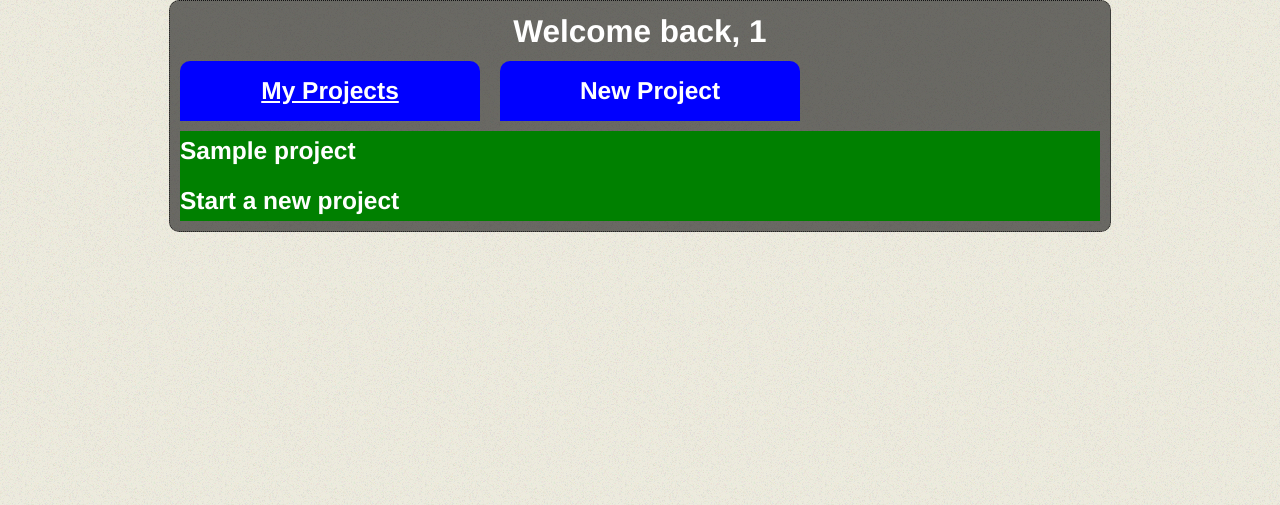
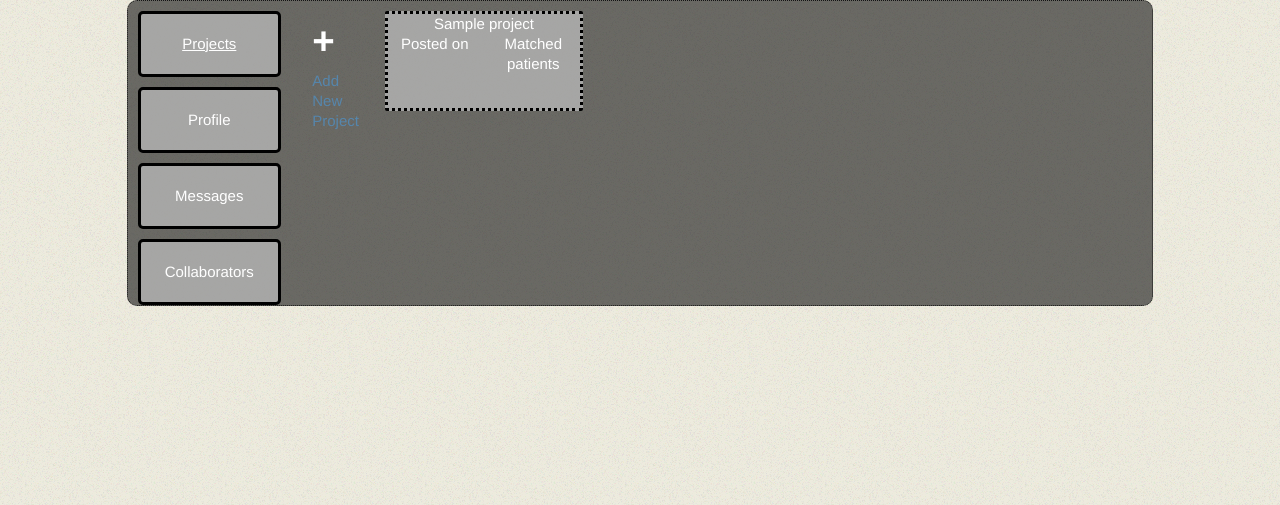
Before and after one commit to namelessnerd/pccr, a Django app: template pc2django/pc2django/templates/pccrportal/researcher_home.html in a window 1280 px wide. Shown: the top 505 px of the page. Run offline with Django 3.2, Linux system fonts and the light colour scheme; the template is opened without the code that fills it: most values are stand-ins (such as "Sample title", 1, 10 or a date in 2020).

Commit message:
Whole bunch of integrations
Integrated with tag extractors (both stat and opencalais), matcher is
in, profile viewing, editing, project creation with tag generation, tag
viewing.

```diff
--- a/pc2django/pc2django/backend/sae/opencalais.py
+++ b/pc2django/pc2django/backend/sae/opencalais.py
@@ -1,4 +1,4 @@
-from pc2django.pc2django.backend.sae import calais
+import calais
 import pprint
 import sets
 
@@ -34,6 +34,5 @@ def fetch_calais(contents):
 	try:
 		extracted_tags+=[entity['name'].lower() for entity in result.entities]
 	except Exception, e:
-		print 'Exception in file {0}'.format(filename)
 		pass
 	return [extracted_tag for extracted_tag in sets.Set(extracted_tags)]
--- a/pc2django/pc2django/pccrportal/static/css/pccr_main.css
+++ b/pc2django/pc2django/pccrportal/static/css/pccr_main.css
@@ -32,11 +32,33 @@ section.body:after{
 */
 
 .project-tab{
-	border-top-right-radius: 10px;
-	border-top-left-radius:10px;
-	margin-left: 10px;
+	border-radius: 5px;
+	margin-top: 10px;
+    margin-left: 10px;
+    height: 40px;
+    padding-top: 20px;
 	cursor: pointer;
+    border: 3px solid black;
+    background: rgba(192,192,192,0.7);
+    text-align: center;
+    color: white;
 }
+
+.project-label{
+	border-radius: 2px;
+    margin-left: 10px;
+    height: 100px;
+	cursor: pointer;
+    border: 3px dotted black;
+    background: rgba(192,192,192,0.7);
+    text-align: center;
+    color: white;
+}
+
+.user-tabs{
+    display: none;
+}
+
 section.body {
 	background: url(/static/img/noise.592656.png) #edebde;
 	position: relative;
@@ -66,7 +88,7 @@ input[class=input-large] {
           border-radius: 6px;
 	}
 
-.project_desc{
+.project-desc{
 	color: white;
 	text-align: left;
 	cursor: pointer;
@@ -74,6 +96,10 @@ input[class=input-large] {
 
 .project_desc a.hover{
 	color: inherit;
+}
+
+#add-project-modal .modal-body {
+	max-height: 900px;
 }
 
 /* imported from study */
--- /dev/null
+++ b/pc2django/pc2django/templates/pccrportal/modules/collab.html
@@ -0,0 +1,26 @@
+<div id="project-frame" class="user-tabs" style=" height:
+		auto; width: 100%; margin: 10px;">
+    <div class="row-fluid" style="height: 120px;">
+        <div id="new-project" class="span1 project-desc">
+            <div> <h1> + </h1> </div>
+            <div>  <a href="#add-project-modal" data-toggle="modal">Add New Project</a></div>
+        </div>
+		{% if project_list %}
+			{% for project in project_list %}
+                <div class="span3 project-label">
+                    <div>
+                        <a href="/pccr/project/{{project.id}}" class="project-desc">{{project.project_title}} </a>
+                    </div>
+                    <div class="row-fluid">
+                        <div class="span6">Posted on </div>
+                        <div class="span6">Matched patients</div>
+                    </div>
+                </div>
+                {% if forloop.counter|divisibleby:"3" %}
+                    </div>
+                    <div class="row-fluid" style="height: 100px;">
+                {% endif %}
+			{% endfor %}
+		{% endif %}
+    </div>
+</div>
--- /dev/null
+++ b/pc2django/pc2django/templates/pccrportal/modules/messages.html
@@ -0,0 +1,26 @@
+<div id="project-frame" class="user-tabs" style=" height:
+		auto; width: 100%; margin: 10px;">
+    <div class="row-fluid" style="height: 120px;">
+        <div id="new-project" class="span1 project-desc">
+            <div> <h1> + </h1> </div>
+            <div>  <a href="#add-project-modal" data-toggle="modal">Add New Project</a></div>
+        </div>
+		{% if project_list %}
+			{% for project in project_list %}
+                <div class="span3 project-label">
+                    <div>
+                        <a href="/pccr/project/{{project.id}}" class="project-desc">{{project.project_title}} </a>
+                    </div>
+                    <div class="row-fluid">
+                        <div class="span6">Posted on </div>
+                        <div class="span6">Matched patients</div>
+                    </div>
+                </div>
+                {% if forloop.counter|divisibleby:"3" %}
+                    </div>
+                    <div class="row-fluid" style="height: 100px;">
+                {% endif %}
+			{% endfor %}
+		{% endif %}
+    </div>
+</div>
--- /dev/null
+++ b/pc2django/pc2django/templates/pccrportal/modules/newproject.html
@@ -0,0 +1,30 @@
+<div id="add-project-modal" class="modal hide fade" aria-hidden= "true" style="width: 50%; height: 750px;">
+    <div class="modal-header">
+        <h3> Add a new project </h3>
+    </div>
+    <div class="modal-body">
+        <form id="new-project-form" method="post" action="/pccr/add_project">
+				{% csrf_token%}
+            <div style="padding: 30px 0px;">
+                <input name="pcori-url" class="input-large" placeholder="PCORI URL (for projects in PCORI)"/>
+            </div>
+		    <div style="margin-top: -30px">
+                <input name="project-title" class="input-large" placeholder="Enter Project Title"/>
+            </div>
+            <div style="margin-top: 30px">
+                <textarea name="project-description" style="width: 96%;border-radius: 10px; margin-top: -30px;" rows="20"
+                    placeholder="Enter project description. At this point we do not support HTML tags.">
+                </textarea>
+            </div>
+            <div class="row-fluid" style="padding-bottom: 2%">
+                <div class="span6"></div>
+                <div class="span2" style="padding-left: 90px">
+                        <button class="btn-large btn-danger"> Cancel </button>
+                </div>
+                <div class="span4" style="padding-left: 70px">
+                        <button type="submit" class="btn-large btn-success"> Start Project </button>
+                </div>
+            </div>
+        </form>
+    </div>
+</div>
--- /dev/null
+++ b/pc2django/pc2django/templates/pccrportal/modules/profile.html
@@ -0,0 +1,78 @@
+<div id="profile-frame" class="user-tabs" style=" height:
+		auto; width: 100%; margin: 10px;">
+
+    <div class="row-fluid">
+        <div class="span2"> <b> Name </b> </div>
+        <div id="name" class="span10"> <h2> {{researcher.name}} </h2> </div>
+    </div>
+    <div class="row-fluid">
+        <div class="span2"> <b> Email </b> </div>
+        <div id="email" class="span10"> <h4> {{researcher.email}} </h4> </div>
+    </div>
+    <div class="row-fluid">
+        <div class="span2"> <b> Institution </b> </div>
+        <div id="insti" class="span10"> <h3> {{researcher.institution}} </h3> </div>
+    </div>
+    <div>
+        <div>
+            <a href="#edit-profile-modal" data-toggle="modal">
+                <button class="btn btn-large btn-default"> Edit profile</button>
+            </a>
+        </div>
+    </div>
+    <div id="edit-profile-modal" class="modal hide fade">
+      <div class="modal-header" style="color: black">
+        <button type="button" class="close" data-dismiss="modal" aria-hidden="true">&times;</button>
+        <h3>Edit Profile</h3>
+      </div>
+      <div class="modal-body">
+          <form id="edit-profile" class="form-horizontal"  style="color: black">
+				{% csrf_token%}
+            <div class="control-group">
+                <label class="control-label" for="inputEmail">Name</label>
+                <div class="controls">
+                    <input id="form-name" type="text" name="name" id="inputEmail" placeholder="{{researcher.name}}" value="{{researcher.name}}">
+                </div>
+            </div>
+            <div class="control-group">
+                <label class="control-label" for="inputEmail">Email</label>
+                <div class="controls">
+                    <input id="form-email" type="text" id="inputEmail" name="email" value="{{researcher.email}}" placeholder="{{researcher.email}}">
+                </div>
+            </div>
+            <div class="control-group">
+                <label class="control-label" for="inputPassword">Institution</label>
+                <div class="controls">
+                    <input id="form-insti" name="institution" id="inputPassword" value="{{researcher.institution}}" placeholder="{{researcher.institution}}">
+                </div>
+            </div>
+        </form>
+      </div>
+      <div class="modal-footer">
+        <a href="#" data-dismiss="modal" class="btn">Close</a>
+        <a id="save-profile" class="btn btn-primary">Save changes</a>
+      </div>
+    </div>
+    <script language="javascript">
+        $('#save-profile').on({
+            'click': function(){
+                $.ajax({
+                    type:'POST',
+                    url:'/pccr/researcher/save_profile',
+                    data:$('#edit-profile').serialize(),
+                    success: function(data){
+                        if (data.status){
+                        alert($('#form-name').val());
+                        $('#name > h2').html($('#form-name').val());
+                        $('#email > h4 ').text($('#form-email').val());
+                        $('#insti > h3 ').text($('#form-insti').val());
+                        }
+                        $('#edit-profile-modal').modal('hide');
+                    },
+                    dataType:'json'
+                });
+
+            }
+        });
+    </script>
+</div>
--- /dev/null
+++ b/pc2django/pc2django/templates/pccrportal/modules/projects.html
@@ -0,0 +1,26 @@
+<div id="projects-frame" class="user-tabs" style=" height:
+		auto; width: 100%; margin: 10px;">
+    <div class="row-fluid" style="height: 120px;">
+        <div id="new-project" class="span1 project-desc">
+            <div> <h1> + </h1> </div>
+            <div>  <a href="#add-project-modal" data-toggle="modal">Add New Project</a></div>
+        </div>
+		{% if project_list %}
+			{% for project in project_list %}
+                <div class="span3 project-label">
+                    <div>
+                        <a href="/pccr/project/{{project.id}}" class="project-desc">{{project.project_title}} </a>
+                    </div>
+                    <div class="row-fluid">
+                        <div class="span6">Posted on </div>
+                        <div class="span6">Matched patients</div>
+                    </div>
+                </div>
+                {% if forloop.counter|divisibleby:"3" %}
+                    </div>
+                    <div class="row-fluid" style="height: 100px;">
+                {% endif %}
+			{% endfor %}
+		{% endif %}
+    </div>
+</div>
--- a/pc2django/pc2django/templates/pccrportal/myprojects.html
+++ /dev/null
@@ -1,11 +0,0 @@
-<div id="my-projects-frame" class="user-tabs" style="display:none; height:
-		auto; width: 100%; background: green">
-		{% if project_list %}
-			{% for project in project_list %}
-					<div><a href="/pccr/project/{{project.id}}" class="project_desc"><h3>{{project.project_title}}</h3></a></div>
-			{% endfor %}
-			<div class="project_desc start-project"><h3> Start a new project</h3></div>
-		{% else %}
-				<div class="project_desc start-project"><h3>You do not have any projects. Start one now</h3></div>
-		{% endif %}
-</div>
--- a/pc2django/pc2django/templates/pccrportal/newproject.html
+++ /dev/null
@@ -1,37 +0,0 @@
-<div id="new-project-frame" class="user-tabs" style="display:none;  width: 100%; ">
-    <form id="new-project-form" method="post" action="/pccr/add_project">
-				{% csrf_token%}
-        <div class="row-fluid" style="padding: 30px 0px;">
-            <div class="span12">
-                <input name="pcori-url" class="input-large" placeholder="PCORI URL (for projects in PCORI)"/>
-            </div>
-        </div>
-				<div class="row-fluid" style="margin-top: -30px">
-            <div class="span12">
-                <input name="project-title" class="input-large"
-								placeholder="Enter Project Title"/>
-            </div>
-        </div>
-
-        <div class="row-fluid" style="margin-top: 30px">
-            <div class="span12">
-								<textarea name="project-description" style="width: 96%;border-radius: 10px; margin-top: -30px;" rows="20"
-										placeholder="Enter project description. At this point we do not support HTML tags."></textarea>
-            </div>
-        </div>
-        <div class="row-fluid" style="padding-bottom: 2%">
-            <div class="span6"></div>
-            <div class="span2" style="padding-left: 90px">
-								<div id= "cancel-project" style="cursor: pointer; color: white">
-										<button class="btn-large btn-danger"> Cancel </button>
-								</div>
-            </div>
-            <div class="span4" style="padding-left: 70px">
-                <div id= "submit-project" style="color: white; cursor:
-										pointer;">
-										<button type="submit" class="btn-large btn-success"> Start Project </button>
-								</div>
-            </div>
-        </div>
-    </form>
-</div>
--- a/pc2django/pc2django/templates/pccrportal/researcher_home.html
+++ b/pc2django/pc2django/templates/pccrportal/researcher_home.html
@@ -15,52 +15,39 @@ $('.project-tab').on({
 			$('#'+current.attr('id')+'-frame').css({'display': 'block'});
 			doc.data('current','#'+current.attr('id'));
 			doc.data('current-vis', '#'+current.attr('id')+'-frame');
-
 	}
-
 });
-$('#my-projects').click();
+$('#projects').click();
 
 {% endblock %}
 
 
 {% block main_content%}
 <div>
-
-<!-- 	<div class="container" style="position: relative; top: 10px;">
- -->  	    <!-- Main hero unit -->
- <div class="container" style="text-align: center;  color: white; background:
+    <div class="container" style="width: 80%; min-height: 300px; text-align: center;  color: white; background:
 		 rgba(19,19,19,0.6); border: 1px dotted rgb(19,19,19); border-radius: 10px;">
- <h2> Welcome back, {{userid}}</h2>
-
- 	<div class="row-fluid">
-		<div id="my-projects" class="span4 project-tab" style="background: blue;
-				margin-left: 10px;"> <h3> My Projects </h3> </div>
-		<div id="new-project" class="span4 project-tab" style="background: blue"><h3> New Project </h3> </div>
- 	</div>
- 	<div class="project-description" style="margin: 0 10px 10px 10px;";>
-			{% include 'pccrportal/myprojects.html' %}
-			{% include 'pccrportal/newproject.html' %}
-	</div>
-	<!-- <hr class="soften"/> -->
-	<section id="about">
-	</section>
-</div>
-	<!-- <hr class="soften"/> -->
-
-
-
-
+        <div class="row-fluid">
+            <div class="span2">
+                <div id="projects" class="project-tab" > Projects </div>
+                <div id="profile" class="project-tab" > Profile</div>
+                <div id="messages" class="project-tab" > Messages </div>
+                <div id="collab" class="project-tab"> Collaborators </div>
+            </div>
+            <div class="span10">
+                <div class="row-fluid">
+			        {% include 'pccrportal/modules/projects.html' %}
+			        {% include 'pccrportal/modules/newproject.html' %}
+			        {% include 'pccrportal/modules/profile.html' %}
+			        {% include 'pccrportal/modules/messages.html' %}
+			        {% include 'pccrportal/modules/collab.html' %}
+                </div>
+            </div>
+        </div>
+    </div>
 {% endblock %}
 {% block additional_scripts %}
 
-	$('.project-tab').on({
-
-        'click': function(){
-        }
-    });
-
-	$('#pccr-register').on({
+		$('#pccr-register').on({
 
         'click': function(){
 					$.ajax({
@@ -73,10 +60,5 @@ $('#my-projects').click();
         	return false;
         }
     });
-		$('.start-project').on({
-		 'click':function(){
-				$('#new-project').click();
-		 }
-		});
 
 	{% endblock %}
--- a/pc2django/pc2django/urls.py
+++ b/pc2django/pc2django/urls.py
@@ -11,6 +11,7 @@ urlpatterns = patterns('',
   url(r'^pccr/register/', 'pccrportal.views.login_register_user',name='register_researcher'),
 	url(r'^pccr/logout$','pccrportal.views.home',name='pccr_home'),
 	url(r'^pccr/researcher$','pccrportal.views.researcher_home',name='pccr_home'),
+	url(r'^pccr/researcher/save_profile$','pccrportal.views.researcher_profile_save',name='pccr_home'),
 	url(r'^pccr/add_project$','pccrportal.views.add_project',name='pccr_home'),
 	url(r'^pccr/about$','pccrportal.views.about',name='pccr_about'),
   url(r'^pccr/project/(\d+)','pccrportal.views.project',name='pccr_study'),
```
Also changed, not shown: common/connectors/Mongo.py (added, +65 -0 lines), pc2django/pc2django/pccrportal/models.py (+77 -5 lines), pc2django/pc2django/pccrportal/views.py (+27 -18 lines), pc2django/pc2django/templates/pccrportal/study.html (+10 -0 lines), common/__init__.py (added), common/connectors/__init__.py (added).
